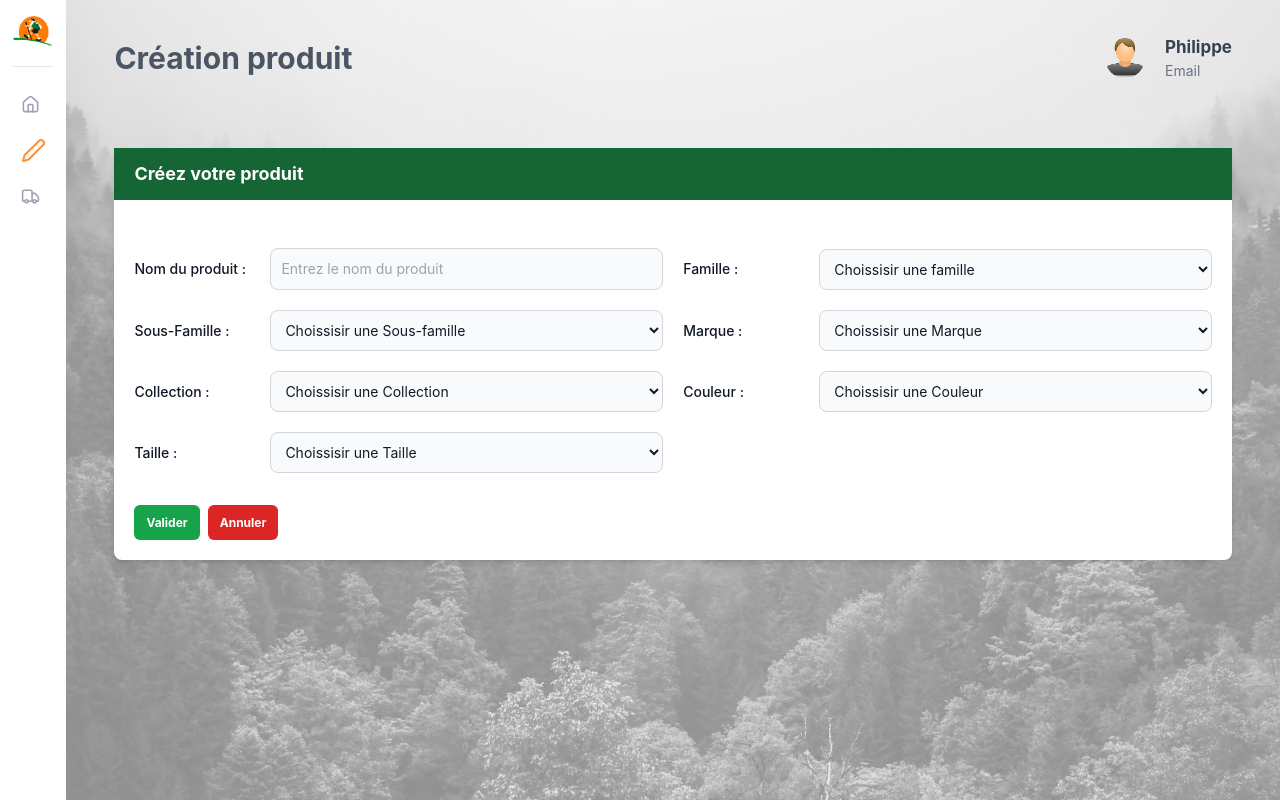
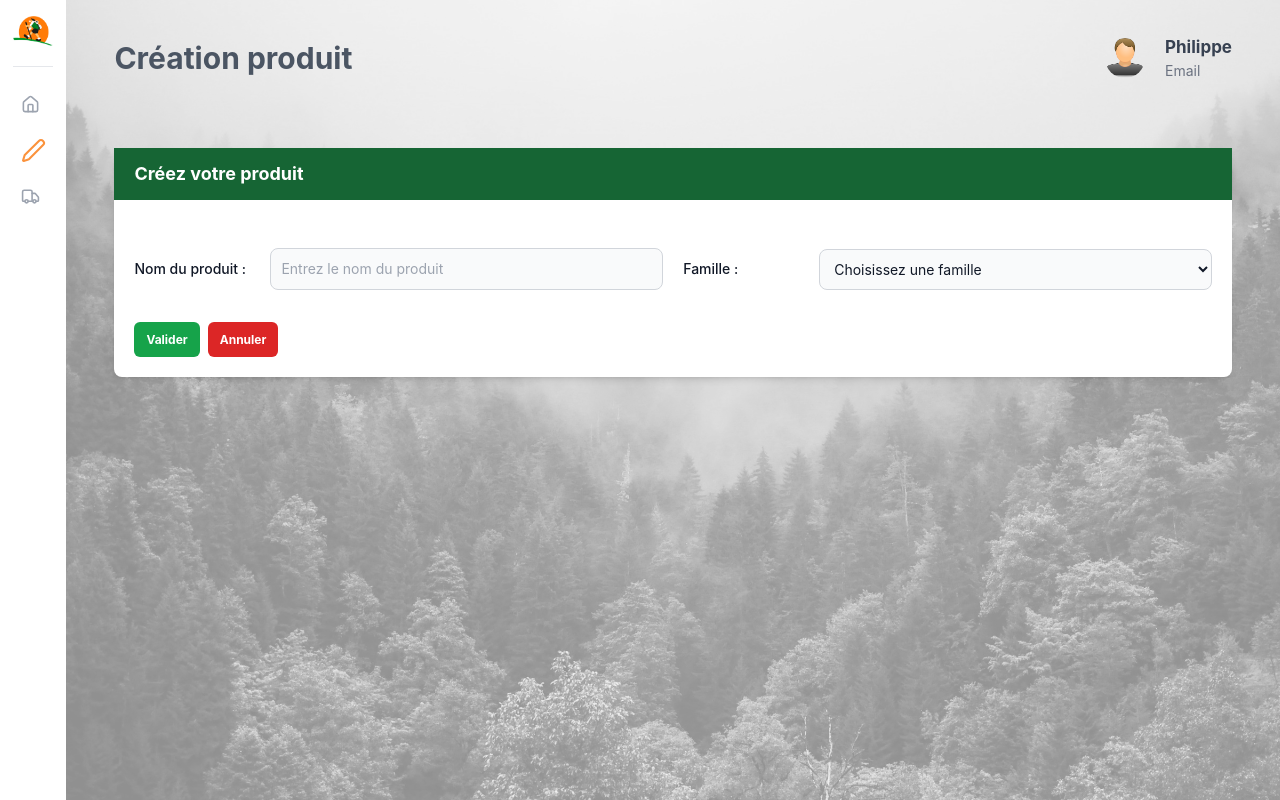
Before and after one commit to acs2i/avc-front-end, a React (Create React App) app: page /product/create-product in a window 1280 px wide. Built offline with nearby package versions, Linux system fonts and the light colour scheme.

Commit message:
add localsotrage form

```diff
--- a/src/components/Header.tsx
+++ b/src/components/Header.tsx
@@ -5,6 +5,7 @@ import Menu from "@mui/material/Menu";
 import MenuItem from "@mui/material/MenuItem";
 import { LogOut } from "lucide-react";
 import Divider from "@mui/material/Divider";
+import { Link } from "react-router-dom";
 
 export default function Header({ titlePage }: { titlePage: string }) {
   const [anchorEl, setAnchorEl] = useState<null | HTMLElement>(null);
@@ -43,12 +44,15 @@ export default function Header({ titlePage }: { titlePage: string }) {
           }}
           className="mt-3"
         >
+          <Link to="http://192.168.10.111:9000">
             <MenuItem onClick={handleClose} className="flex items-center gap-3">
               <Avatar src="/img/logo.png" alt="Lien portail fournisseur" />
               <span className="font-bold text-gray-700">
                 Portail Fournisseurs
               </span>
             </MenuItem>
+          </Link>
+
           <Divider />
           <MenuItem
             onClick={handleClose}
--- a/src/pages/product/CreateProductPage.tsx
+++ b/src/pages/product/CreateProductPage.tsx
@@ -1,12 +1,56 @@
 import Card from "../../components/Card";
-import React from "react";
-
+import React, { useState, useEffect } from 'react';
 
 export default function CreateProductPage() {
+  const [formData, setFormData] = useState({
+    productName: '',
+    family: '',
+    subFamily: '',
+    brand: '',
+    collection: '',
+    color: '',
+    size: ''
+  });
+
+  useEffect(() => {
+    const storedData = localStorage.getItem('formData');
+    if (storedData) {
+      setFormData(JSON.parse(storedData));
+    }
+  }, []);
+
+  const handleInputChange = (e: { target: { name: any; value: any; }; }) => {
+    const { name, value } = e.target;
+    const updatedFormData = {
+      ...formData,
+      [name]: value,
+    };
+    setFormData(updatedFormData);
+    localStorage.setItem('formData', JSON.stringify(updatedFormData));
+  };
+
+  const handleSubmit = (e: { preventDefault: () => void; }) => {
+    e.preventDefault();
+    //alert('Les données ont été enregistrées dans le localStorage.');
+  };
+
+  const handleCancel = () => {
+    setFormData({
+      productName: '',
+      family: '',
+      subFamily: '',
+      brand: '',
+      collection: '',
+      color: '',
+      size: ''
+    });
+    localStorage.removeItem('formData');
+  };
+
   return (
     <div>
       <Card title="Créez votre produit">
-        <form className="flex flex-col gap-8">
+        <form className="flex flex-col gap-8" onSubmit={handleSubmit}>
           <div className="gap-5 grid grid-cols-2 grid-template-columns: [label] 1fr [select] 2fr;">
             <div className="flex items-center gap-4">
               <label
@@ -19,6 +63,9 @@ export default function CreateProductPage() {
                 type="text"
                 placeholder="Entrez le nom du produit"
                 className="bg-gray-50 border border-gray-300 text-gray-900 text-sm rounded-lg focus:border-green-500 focus:outline-none w-full p-2.5"
+                name="productName"
+                value={formData.productName}
+                onChange={handleInputChange}
               />
             </div>
 
@@ -30,112 +77,26 @@ export default function CreateProductPage() {
                 Famille :{" "}
               </label>
               <select
-                name="familly"
-                id="familly"
+                name="family"
+                id="family"
                 className="bg-gray-50 border border-gray-300 text-gray-900 text-sm rounded-lg focus:border-green-500 focus:outline-none w-full p-2.5"
                 style={{ gridColumn: "select" }}
+                value={formData.family}
+                onChange={handleInputChange}
               >
-                <option value="">Choissisir une famille</option>
+                <option value="">Choisissez une famille</option>
                 <option value="famille">Famille</option>
               </select>
             </div>
 
-            <div className="flex items-center gap-4">
-              <label
-                className="text-sm font-medium text-gray-900 whitespace-nowrap"
-                style={{ gridColumn: "label", minWidth: "120px" }}
-              >
-                Sous-Famille :{" "}
-              </label>
-              <select
-                name="subfamilly"
-                id="subfamilly"
-                className="bg-gray-50 border border-gray-300 text-gray-900 text-sm rounded-lg focus:border-green-500 focus:outline-none w-full p-2.5"
-                style={{ gridColumn: "select" }}
-              >
-                <option value="">Choissisir une Sous-famille</option>
-                <option value="famille">Sous famille</option>
-              </select>
-            </div>
-
-            <div className="flex items-center gap-4">
-              <label
-                className="text-sm font-medium text-gray-900 whitespace-nowrap"
-                style={{ gridColumn: "label", minWidth: "120px" }}
-              >
-                Marque :{" "}
-              </label>
-              <select
-                name="subfamilly"
-                id="subfamilly"
-                className="bg-gray-50 border border-gray-300 text-gray-900 text-sm rounded-lg focus:border-green-500 focus:outline-none w-full p-2.5"
-                style={{ gridColumn: "select" }}
-              >
-                <option value="">Choissisir une Marque</option>
-                <option value="famille">Marque</option>
-              </select>
-            </div>
-
-            <div className="flex items-center gap-4">
-              <label
-                className="text-sm font-medium text-gray-900 whitespace-nowrap"
-                style={{ gridColumn: "label", minWidth: "120px" }}
-              >
-                Collection :{" "}
-              </label>
-              <select
-                name="subfamilly"
-                id="subfamilly"
-                className="bg-gray-50 border border-gray-300 text-gray-900 text-sm rounded-lg focus:border-green-500 focus:outline-none w-full p-2.5"
-                style={{ gridColumn: "select" }}
-              >
-                <option value="">Choissisir une Collection</option>
-                <option value="famille">Collection</option>
-              </select>
-            </div>
-
-            <div className="flex items-center gap-4">
-              <label
-                className="text-sm font-medium text-gray-900 whitespace-nowrap"
-                style={{ gridColumn: "label", minWidth: "120px" }}
-              >
-                Couleur :{" "}
-              </label>
-              <select
-                name="subfamilly"
-                id="subfamilly"
-                className="bg-gray-50 border border-gray-300 text-gray-900 text-sm rounded-lg focus:border-green-500 focus:outline-none w-full p-2.5"
-                style={{ gridColumn: "select" }}
-              >
-                <option value="">Choissisir une Couleur</option>
-                <option value="famille">Couleur</option>
-              </select>
-            </div>
-
-            <div className="flex items-center gap-4">
-              <label
-                className="text-sm font-medium text-gray-900 whitespace-nowrap"
-                style={{ gridColumn: "label", minWidth: "120px" }}
-              >
-                Taille :{" "}
-              </label>
-              <select
-                name="subfamilly"
-                id="subfamilly"
-                className="bg-gray-50 border border-gray-300 text-gray-900 text-sm rounded-lg focus:border-green-500 focus:outline-none w-full p-2.5"
-                style={{ gridColumn: "select" }}
-              >
-                <option value="">Choissisir une Taille</option>
-                <option value="famille">Taille</option>
-              </select>
-            </div>
+            {/* ... autres champs du formulaire ... */}
           </div>
 
           <div className="flex gap-2">
-            <button className="bg-green-600 text-white font-bold h-[35px] px-3 rounded-md hover:brightness-125 text-[12px]">
+            <button type="submit" className="bg-green-600 text-white font-bold h-[35px] px-3 rounded-md hover:brightness-125 text-[12px]">
               Valider
             </button>
-            <button className="bg-red-600 text-white font-bold h-[35px] px-3 rounded-md hover:brightness-125 text-[12px]">
+            <button type="button" onClick={handleCancel} className="bg-red-600 text-white font-bold h-[35px] px-3 rounded-md hover:brightness-125 text-[12px]">
               Annuler
             </button>
           </div>
```
Lines whose indentation alone changed are shown as unchanged.
